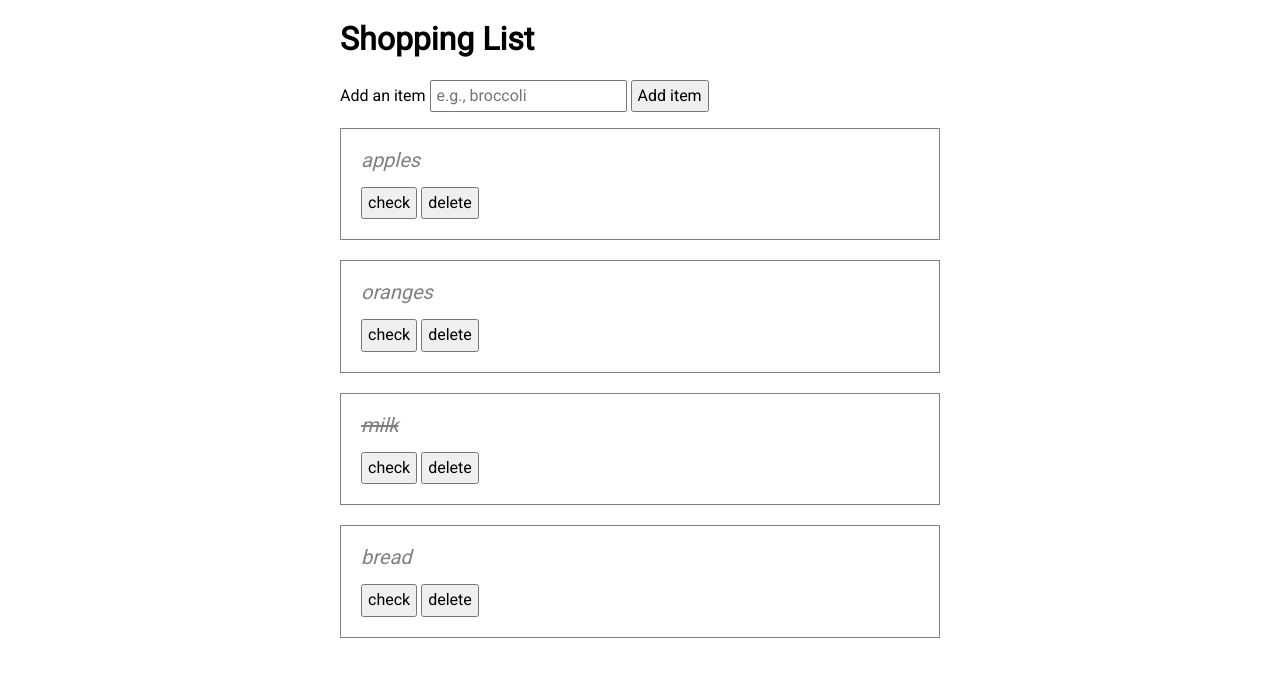
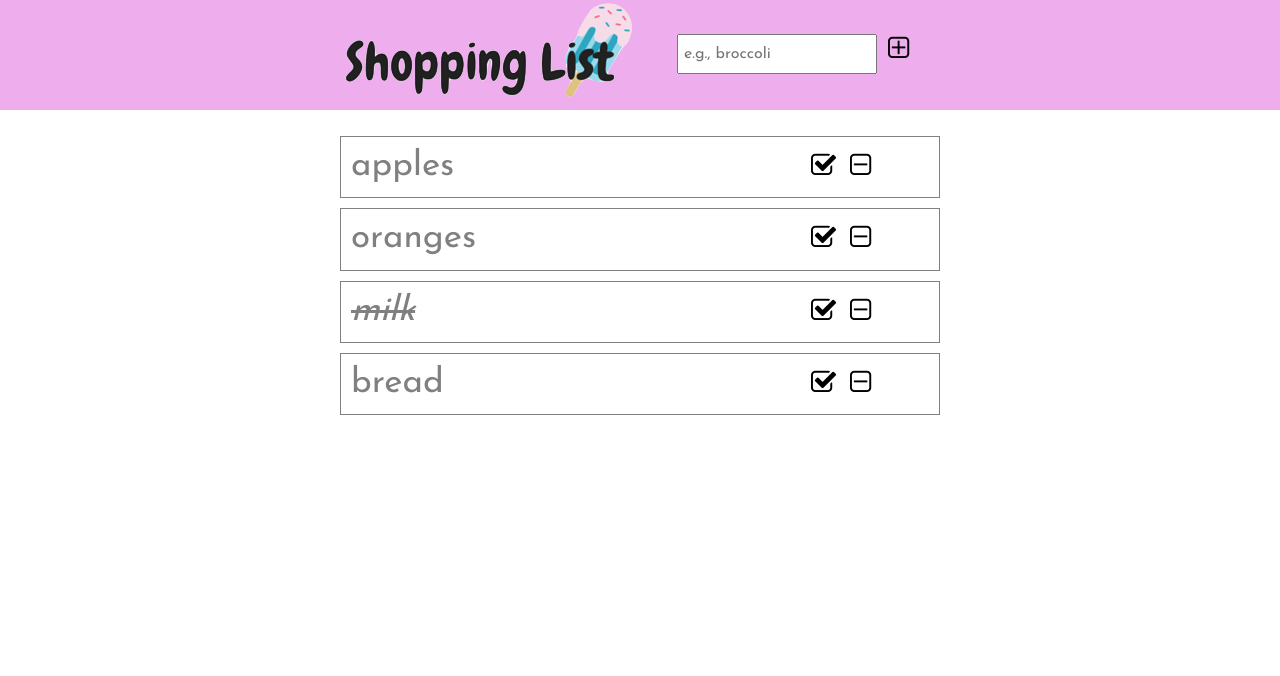
Before and after one commit to helenphan0/shopping-list-js, a plain HTML site: page index.html in a window 1280 px wide. Drawn offline with nearby package versions, Linux system fonts and the light colour scheme.

Commit message:
V3 visuals

```diff
--- a/index.html
+++ b/index.html
@@ -4,30 +4,34 @@
   <title>Shopping List</title>
 
   <link rel="stylesheet" href="https://cdnjs.cloudflare.com/ajax/libs/normalize/4.2.0/normalize.min.css">
-  <link href="https://fonts.googleapis.com/css?family=Roboto" rel="stylesheet">
+  <link rel="stylesheet" type="text/css" href="https://maxcdn.bootstrapcdn.com/font-awesome/4.6.3/css/font-awesome.min.css">
+  <link href='https://fonts.googleapis.com/css?family=Pacifico|Josefin+Sans' rel='stylesheet' type='text/css'>
 
   <link rel="stylesheet" href="main.css">
 </head>
 <body>
+  <nav>
+      <div class="container">
+        <div class='logo'><img src='logo.png'></div>
+          <form id="js-shopping-list-form">
+            <label for="shopping-list-entry"></label>
+            <input type="text" name="shopping-list-entry" id="shopping-list-entry" placeholder="e.g., broccoli">
+                  <button type="submit"><i class="fa fa-plus-square-o" aria-hidden="true"></i></button>
+          </form>
+      </div>
+  </nav>
 
+<main>
   <div class="container">
-    <h1>Shopping List</h1>
-
-    <form id="js-shopping-list-form">
-      <label for="shopping-list-entry">Add an item</label>
-      <input type="text" name="shopping-list-entry" id="shopping-list-entry" placeholder="e.g., broccoli">
-      <button type="submit">Add item</button>
-    </form>
-
     <ul class="shopping-list">
       <li>
         <span class="shopping-item">apples</span>
         <div class="shopping-item-controls">
           <button class="shopping-item-toggle">
-            <span class="button-label">check</span>
+            <i class="fa fa-check-square-o" aria-hidden="true"></i>
           </button>
           <button class="shopping-item-delete">
-            <span class="button-label">delete</span>
+            <i class="fa fa-minus-square-o" aria-hidden="true"></i>
           </button>
         </div>
       </li>
@@ -35,10 +39,10 @@
         <span class="shopping-item">oranges</span>
         <div class="shopping-item-controls">
           <button class="shopping-item-toggle">
-            <span class="button-label">check</span>
+            <i class="fa fa-check-square-o" aria-hidden="true"></i>
           </button>
           <button class="shopping-item-delete">
-            <span class="button-label">delete</span>
+            <i class="fa fa-minus-square-o" aria-hidden="true"></i>
           </button>
         </div>
       </li>
@@ -46,10 +50,10 @@
         <span class="shopping-item shopping-item__checked">milk</span>
         <div class="shopping-item-controls">
           <button class="shopping-item-toggle">
-            <span class="button-label">check</span>
+            <i class="fa fa-check-square-o" aria-hidden="true"></i>
           </button>
           <button class="shopping-item-delete">
-            <span class="button-label">delete</span>
+            <i class="fa fa-minus-square-o" aria-hidden="true"></i>
           </button>
         </div>
       </li>
@@ -57,16 +61,16 @@
         <span class="shopping-item">bread</span>
         <div class="shopping-item-controls">
           <button class="shopping-item-toggle">
-            <span class="button-label">check</span>
+            <i class="fa fa-check-square-o" aria-hidden="true"></i>
           </button>
           <button class="shopping-item-delete">
-            <span class="button-label">delete</span>
+            <i class="fa fa-minus-square-o" aria-hidden="true"></i>
           </button>
         </div>
       </li>
     </ul>
   </div>
-
+</main>
 
 <script src="https://code.jquery.com/jquery.min.js"></script>
   <script src="js/app.js"></script>
--- a/js/app.js
+++ b/js/app.js
@@ -1,7 +1,7 @@
 $(document).ready(function() {
 
 	$("form").submit(function(event) {
-		var html = ('<li>' + '<span class="shopping-item">' + $('#shopping-list-entry').val() + '</span>' + '<div class="shopping-item-controls">' + '<button class="shopping-item-toggle">' + '<span class="button-label">' + 'check' + '</span>' + '</button>' + '<button class="shopping-item-delete">' + '<span class="button-label">' + 'delete' + '</span>' + '</button>' + '</div>' + '</li>');
+		var html = ('<li>' + '<span class="shopping-item">' + $('#shopping-list-entry').val() + '</span>' + '<div class="shopping-item-controls">' + '<button class="shopping-item-toggle">' + '<i class="fa fa-check-square-o" aria-hidden="true">' + '</i>' + '</button>' + '<button class="shopping-item-delete">' + '<i class="fa fa-minus-square-o" aria-hidden="true">' + '</i>' + '</button>' + '</div>' + '</li>');
 		if ($("#shopping-list-entry").val() === '') {
 			$('input').css('background-color', 'aliceblue');
 			return false;};
--- a/main.css
+++ b/main.css
@@ -3,15 +3,45 @@
 }
 
 body {
-  font-family: 'Roboto', sans-serif;
+  font-family: 'Josefin Sans', sans-serif;
 }
 
-button, input[type="text"] {
+nav {
+  position: fixed;
+  background-color: #EEAEEE;
+  width: 100%;
+  height: 110px;
+  top: 0px;
+  left: 0px;
+  z-index: 1;
+}
+
+h1, form {
+  margin-top: 5px;
+}
+
+input[type="text"] {
   padding: 5px;
+  height: 40px;
+  width: 200px;
+}
+
+button {
+  background-color: inherit;
+  border: 0;
+  padding: 5px;
+  width: 33px;
+  height: 40px;
+  font-size: 27px;
 }
 
 button:hover {
   cursor: pointer;
+  color: green;
+}
+
+button.shopping-item-delete:hover {
+  color: red;
 }
 
 #shopping-list-item {
@@ -21,6 +51,21 @@ button:hover {
 .container {
   max-width: 600px;
   margin: 0 auto;
+  position: relative;
+}
+
+.logo {
+  float: left;
+}
+
+form {
+  position: absolute;
+  top: 25px;
+  right: 25px;
+}
+
+main>div.container {
+  top: 120px;
 }
 
 .shopping-list {
@@ -29,19 +74,22 @@ button:hover {
 }
 
 .shopping-list > li {
-  margin-bottom: 20px;
+  margin-bottom: 10px;
   border: 1px solid grey;
-  padding: 20px;
+  padding: 10px;
+  display: flex;
+  flex-wrap: none;
 }
 
 .shopping-item {
   display: block;
   color: grey;
-  font-style: italic;
-  font-size: 20px;
-  margin-bottom: 15px;
+  width: 455px;
+  font-size: 35px;
+
 }
 
 .shopping-item__checked {
   text-decoration: line-through;
+  font-style: italic;
 }
```
Also changed, not shown: logo.png (added).
